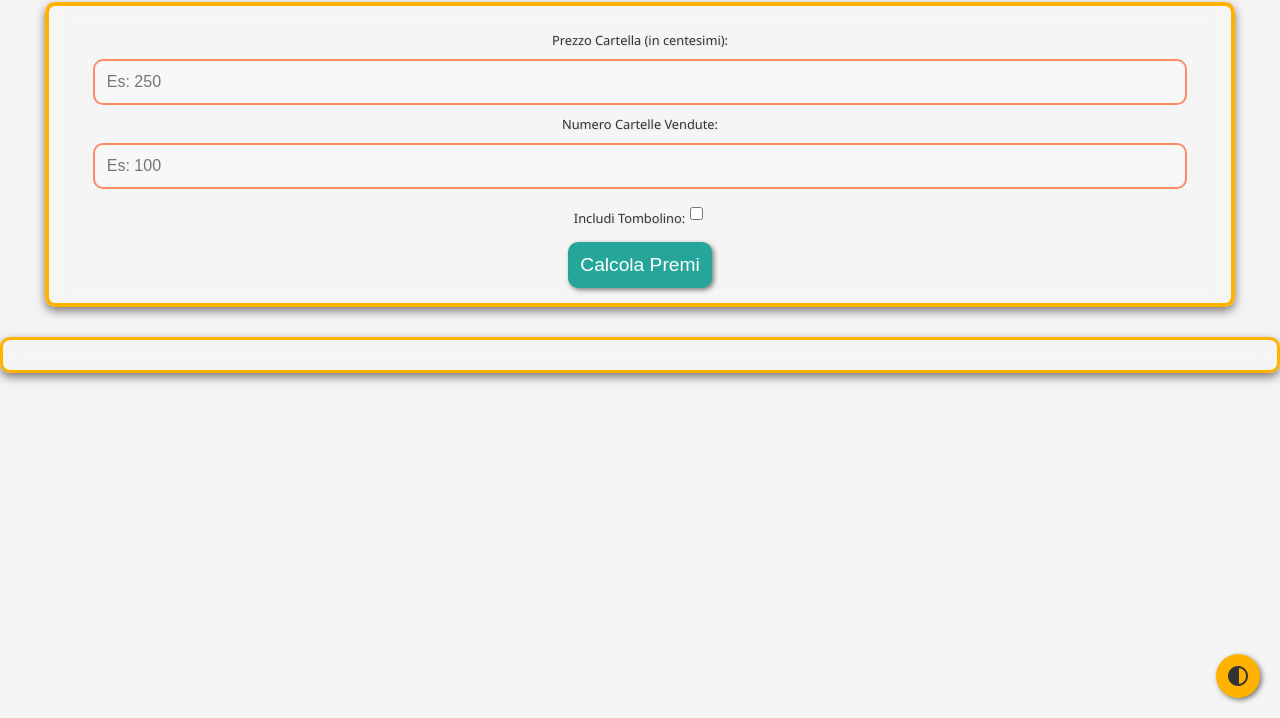
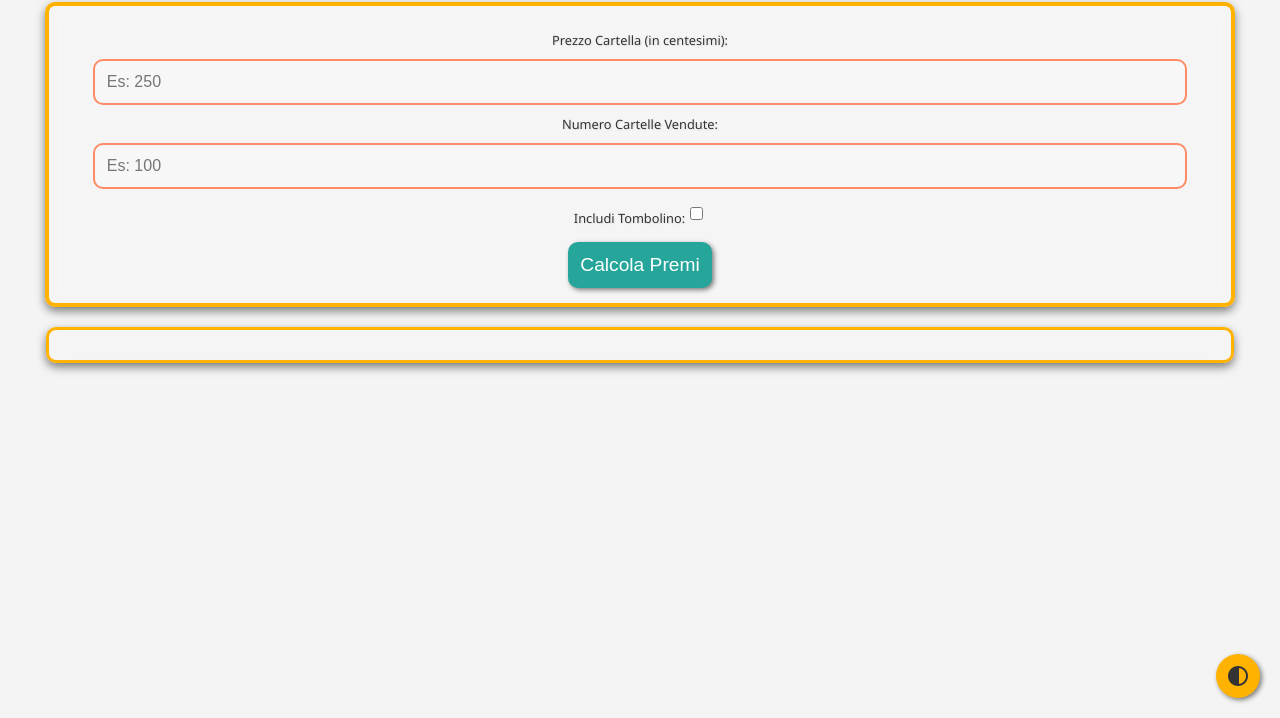
Before and after one commit to digitaleit/digitaleit.github.io, a plain HTML site: page index.html in a window 1280 px wide. Shown: the part 82-800 px from the top of the page. Drawn offline with nearby package versions, Linux system fonts and the light colour scheme.

Commit message:
Update index.html

```diff
--- a/index.html
+++ b/index.html
@@ -114,7 +114,9 @@
         }
 
         #risultato {
-            margin-top: 30px;
+            margin: 20px auto;
+            max-width: 90%;
+            border-radius: 10px;
             padding: 15px;
             border: 3px solid var(--secondary-color);
             border-radius: 10px;
```
